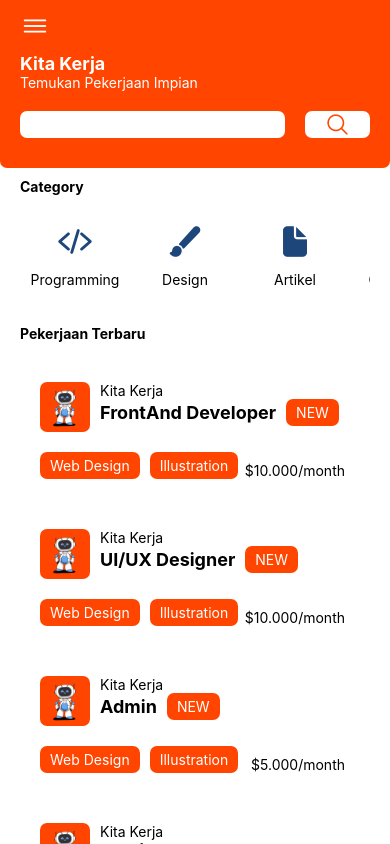
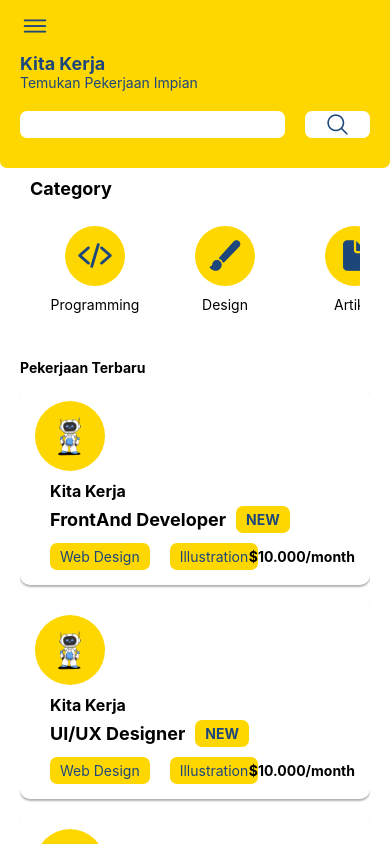
Before and after one commit to syamsul123arifin/UAS., a React Native app: screen / in a window 390 px wide. Built offline with nearby package versions, Linux system fonts and the light colour scheme.

Commit message:
ada perubahan pada tampilan

```diff
--- a/App.tsx
+++ b/App.jsx
@@ -7,6 +7,7 @@ import {
   StatusBar,
   FlatList,
   Image,
+  Alert,
 } from 'react-native';
 import Icon from 'react-native-vector-icons/Ionicons';
 
@@ -21,6 +22,7 @@ const App = () => {
     {nama: 'Artikel', icon: 'document'},
     {nama: 'Copywriter', icon: 'copy'},
   ]);
+
 
   const [pekerjaan, setPekerjaan] = useState([
     {
@@ -76,7 +78,7 @@ const App = () => {
 
   return (
     <View style={{flex: 1}}>
-      <StatusBar barStyle="light-content" backgroundColor={'#FF4500'} />
+      <StatusBar barStyle="light-content" backgroundColor={'#FFD700'} />
       <Header cari={cari} setCari={setCari} />
 
       <View style={{flex: 1, marginHorizontal: 20, marginTop: 10}}>
--- a/package.json
+++ b/package.json
@@ -10,6 +10,8 @@
     "test": "jest"
   },
   "dependencies": {
+    "@react-navigation/native": "^6.1.17",
+    "@react-navigation/stack": "^6.4.0",
     "react": "18.2.0",
     "react-native": "0.74.3",
     "react-native-vector-icons": "^10.1.0"
--- a/src/components/Card.jsx
+++ b/src/components/Card.jsx
@@ -1,100 +1,120 @@
-import React, {useState, useEffect} from 'react';
-import {
-  View,
-  Text,
-  TextInput,
-  TouchableOpacity,
-  StatusBar,
-  FlatList,
-  Image,
-} from 'react-native';
-import Icon from 'react-native-vector-icons/Ionicons';
+import React from 'react';
+import { View, Text, TouchableOpacity, Image, StyleSheet } from 'react-native';
 
-const Card = props => {
+const Card = (props) => {
   return (
-    <TouchableOpacity
-      style={{
-        backgroundColor: '#FFFFFF',
-        elevation: 2,
-        paddingVertical: 20,
-        paddingHorizontal: 20,
-        borderRadius: 7,
-        marginTop: 10,
-      }}>
-      <View
-        style={{
-          flexDirection: 'row',
-        }}>
-        <View style={{backgroundColor: '#FF4500', borderRadius: 7}}>
-          <Image source={props.image} style={{width: 50, height: 50}} />
+    <TouchableOpacity style={styles.cardContainer}>
+      <View style={styles.imageContainer}>
+        <Image source={props.image} style={styles.companyLogo} />
       </View>
 
-        <View style={{marginLeft: 10}}>
-          <Text>{props.namaPerusahaan}</Text>
+      <View style={styles.contentContainer}>
+        <Text style={styles.companyName}>{props.namaPerusahaan}</Text>
 
-          <View
-            style={{
-              flexDirection: 'row',
-              justifyContent: 'center',
-              alignItems: 'center',
-            }}>
-            <Text style={{fontSize: 18, fontWeight: 'bold'}}>{props.nama}</Text>
+        <View style={styles.jobTitleContainer}>
+          <Text style={styles.jobTitle}>{props.nama}</Text>
           {props.new && (
-              <View
-                style={{
-                  backgroundColor: '#FF4500',
-                  borderRadius: 7,
-                  paddingVertical: 5,
-                  paddingHorizontal: 10,
-                  justifyContent: 'center',
-                  alignItems: 'center',
-                  marginLeft: 10,
-                }}>
-                <Text style={{color: '#FFFFFF'}}>NEW</Text>
+            <View style={styles.newTag}>
+              <Text style={styles.newTagText}>NEW</Text>
             </View>
           )}
         </View>
+
+        <View style={styles.categoriesContainer}>
+          <View style={styles.category}>
+            <Text style={styles.categoryText}>{props.category1}</Text>
           </View>
+          <View style={[styles.category, { marginLeft: 10 }]}>
+            <Text style={styles.categoryText}>{props.category2}</Text>
           </View>
-
-      <View style={{flexDirection: 'row', marginTop: 20}}>
-        <View
-          style={{
-            backgroundColor: '#FF4500',
-            borderRadius: 7,
-            paddingVertical: 5,
-            paddingHorizontal: 10,
-            justifyContent: 'center',
-            alignItems: 'center',
-          }}>
-          <Text style={{color: '#FFFFFF'}}>{props.category1}</Text>
+          <View style={styles.salaryContainer}>
+            <Text style={styles.salaryText}>
+              ${props.gaji.toString().replace(/\B(?=(\d{3})+(?!\d))/g, '.')}
+              /month
+            </Text>
           </View>
-        <View
-          style={{
-            backgroundColor: '#FF4500',
-            borderRadius: 7,
-            paddingVertical: 5,
-            paddingHorizontal: 10,
-            justifyContent: 'center',
-            alignItems: 'center',
-            marginLeft: 10,
-          }}>
-          <Text style={{color: '#FFFFFF'}}>{props.category2}</Text>
-        </View>
-        <View
-          style={{
-            justifyContent: 'flex-end',
-            alignItems: 'flex-end',
-            marginHorizontal: 5,
-            flex: 1,
-          }}>
-          <Text>
-            ${props.gaji.toString().replace(/\B(?=(\d{3})+(?!\d))/g, '.')}/month
-          </Text>
         </View>
       </View>
     </TouchableOpacity>
   );
 };
 
+const styles = StyleSheet.create({
+  cardContainer: {
+    backgroundColor: '#FFFFFF',
+    borderRadius: 10,
+    elevation: 3,
+    padding: 15,
+    marginBottom: 15,
+    shadowColor: '#000',
+    shadowOffset: { width: 0, height: 2 },
+    shadowOpacity: 0.3,
+    shadowRadius: 2,
+  },
+  imageContainer: {
+    backgroundColor: '#FFD700',
+    width: 70,
+    height: 70,
+    borderRadius: 35,
+    justifyContent: 'center',
+    alignItems: 'center',
+    marginBottom: 10,
+  },
+  companyLogo: {
+    width: 50,
+    height: 50,
+  },
+  contentContainer: {
+    marginLeft: 15,
+  },
+  companyName: {
+    fontSize: 16,
+    fontWeight: 'bold',
+    marginBottom: 5,
+  },
+  jobTitleContainer: {
+    flexDirection: 'row',
+    alignItems: 'center',
+    marginBottom: 10,
+  },
+  jobTitle: {
+    fontSize: 18,
+    fontWeight: 'bold',
+    marginRight: 10,
+  },
+  newTag: {
+    backgroundColor: '#FFD700',
+    borderRadius: 7,
+    paddingHorizontal: 10,
+    paddingVertical: 5,
+    justifyContent: 'center',
+    alignItems: 'center',
+  },
+  newTagText: {
+    color: '#1d477b',
+    fontWeight: 'bold',
+  },
+  categoriesContainer: {
+    flexDirection: 'row',
+    alignItems: 'center',
+  },
+  category: {
+    backgroundColor: '#FFD700',
+    borderRadius: 7,
+    paddingHorizontal: 10,
+    paddingVertical: 5,
+    marginRight: 10,
+  },
+  categoryText: {
+    color: '#1d477b',
+  },
+  salaryContainer: {
+    flex: 1,
+    alignItems: 'flex-end',
+  },
+  salaryText: {
+    fontWeight: 'bold',
+  },
+});
+
 export default Card;
--- a/src/components/Category.jsx
+++ b/src/components/Category.jsx
@@ -1,43 +1,62 @@
-import React, {useState, useEffect} from 'react';
-import {View, Text, TouchableOpacity, FlatList} from 'react-native';
+import React from 'react';
+import { View, Text, TouchableOpacity, FlatList, StyleSheet } from 'react-native';
 import Icon from 'react-native-vector-icons/Ionicons';
 
-const Category = props => {
+const Category = (props) => {
   return (
-    <View>
-      <Text style={{fontWeight: 'bold'}}>Category</Text>
+    <View style={styles.container}>
+      <Text style={styles.title}>Category</Text>
       <FlatList
         data={props.category}
+        horizontal
         showsHorizontalScrollIndicator={false}
-        renderItem={({item, index}) => (
-          <TouchableOpacity
-            style={{
-              marginHorizontal: 5,
-              backgroundColor: '#FFFFFF',
-              elevation: 2,
-              marginVertical: 10,
-              width: 100,
-              height: 100,
-              borderRadius: 7,
-              justifyContent: 'center',
-              alignItems: 'center',
-            }}>
-            <View
-              style={{
-                justifyContent: 'center',
-                alignItems: 'center',
-              }}>
+        renderItem={({ item }) => (
+          <TouchableOpacity style={styles.categoryItem}>
+            <View style={styles.categoryIconContainer}>
               <Icon name={item.icon} size={35} color="#1d477b" />
             </View>
-            <Text style={{textAlign: 'center', marginTop: 10}}>
-              {item.nama}
-            </Text>
+            <Text style={styles.categoryName}>{item.nama}</Text>
           </TouchableOpacity>
         )}
-        horizontal
+        keyExtractor={(item, index) => index.toString()}
       />
     </View>
   );
 };
 
+const styles = StyleSheet.create({
+  container: {
+    paddingHorizontal: 10,
+    marginBottom: 20,
+  },
+  title: {
+    fontWeight: 'bold',
+    fontSize: 18,
+    marginBottom: 10,
+  },
+  categoryItem: {
+    width: 120,
+    height: 120,
+    backgroundColor: '#FFFFFF',
+    borderRadius: 10,
+    elevation: 2,
+    marginHorizontal: 5,
+    justifyContent: 'center',
+    alignItems: 'center',
+    padding: 10,
+  },
+  categoryIconContainer: {
+    backgroundColor: '#FFD700',
+    width: 60,
+    height: 60,
+    borderRadius: 30,
+    justifyContent: 'center',
+    alignItems: 'center',
+    marginBottom: 10,
+  },
+  categoryName: {
+    textAlign: 'center',
+  },
+});
+
 export default Category;
--- a/src/components/Header.jsx
+++ b/src/components/Header.jsx
@@ -6,7 +6,7 @@ const Header = props => {
   return (
     <View
       style={{
-        backgroundColor: '#FF4500',
+        backgroundColor: '#FFD700',
         paddingBottom: 30,
         paddingHorizontal: 20,
         borderBottomRightRadius: 7,
@@ -14,13 +14,13 @@ const Header = props => {
         elevation: 10,
       }}>
       <View style={{marginVertical: 10}}>
-        <Icon name="menu-outline" size={30} color="#FFFFFF" />
+        <Icon name="menu-outline" size={30} color="#1d477b" />
       </View>
 
-      <Text style={{color: '#FFFFFF', fontSize: 18, fontWeight: 'bold'}}>
+      <Text style={{color: '#1d477b', fontSize: 18, fontWeight: 'bold'}}>
         Kita Kerja
       </Text>
-      <Text style={{color: '#FFFFFF'}}>Temukan Pekerjaan Impian</Text>
+      <Text style={{color: '#1d477b'}}>Temukan Pekerjaan Impian</Text>
       <View style={{flexDirection: 'row', marginTop: 20}}>
         <TextInput
           style={{
@@ -45,7 +45,7 @@ const Header = props => {
             borderRadius: 7,
             elevation: 2,
           }}>
-          <Icon name="search-outline" size={25} color="#FF4500" />
+          <Icon name="search-outline" size={25} color="#1d477b" />
         </TouchableOpacity>
       </View>
     </View>
```
Also changed, not shown: 1 other file (tests, documents, lock files or other folders). Lines whose indentation alone changed are shown as unchanged.
